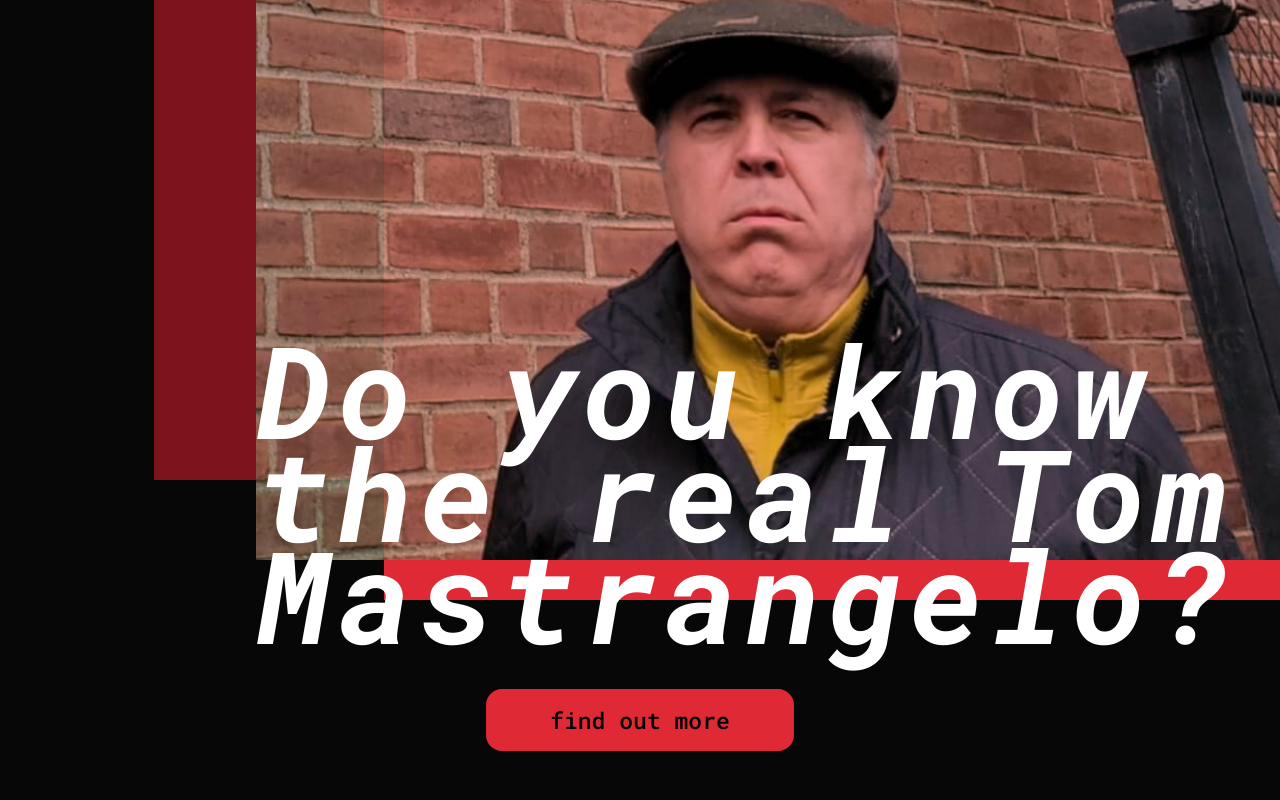
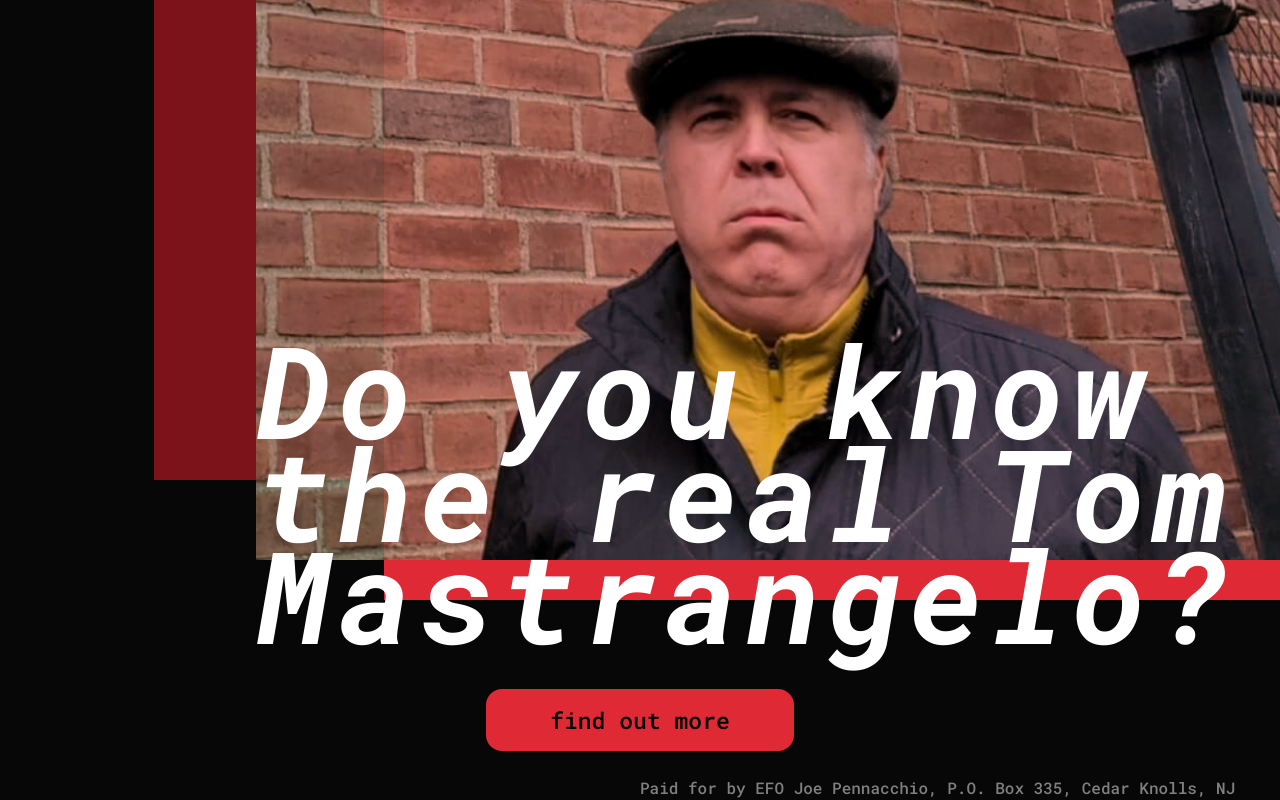
Before and after one commit to National-Public-Affairs/pennacchio-microsite_vite-react, a React (Vite) app: page / in a window 1280 px wide. Built offline with nearby package versions, Linux system fonts and the light colour scheme.

Commit message:
building out footer

```diff
--- a/src/App.tsx
+++ b/src/App.tsx
@@ -1,5 +1,6 @@
 import { useState } from 'react';
 import NavButton from './components/NavButton/NavButton';
+import Footer from './components/Footer/Footer';
 import SlideOne from './components/SlideOne/SlideOne';
 import SlideTwo from './components/SlideTwo/SlideTwo';
 import SlideThree from './components/SlideThree/SlideThree';
@@ -10,6 +11,7 @@ export default function App() {
 
   return (
     <div className="App">
+      <Footer />
       {
         currentSlide != 1
           ? (
--- /dev/null
+++ b/src/components/Footer/Footer.tsx
@@ -0,0 +1,11 @@
+import { useStyles } from './styles';
+
+export default function Footer() {
+  const styles = useStyles();
+
+  return (
+    <footer className={styles.wrapper}>
+      Paid for by EFO Joe Pennacchio, P.O. Box 335, Cedar Knolls, NJ
+    </footer>
+  );
+}
--- /dev/null
+++ b/src/components/Footer/styles.ts
@@ -0,0 +1,10 @@
+import { createUseStyles } from 'react-jss';
+
+export const useStyles = createUseStyles({
+  wrapper: {
+    position: 'absolute',
+    bottom: 0,
+    zIndex: 10,
+    color: 'gray',
+  },
+});
```
